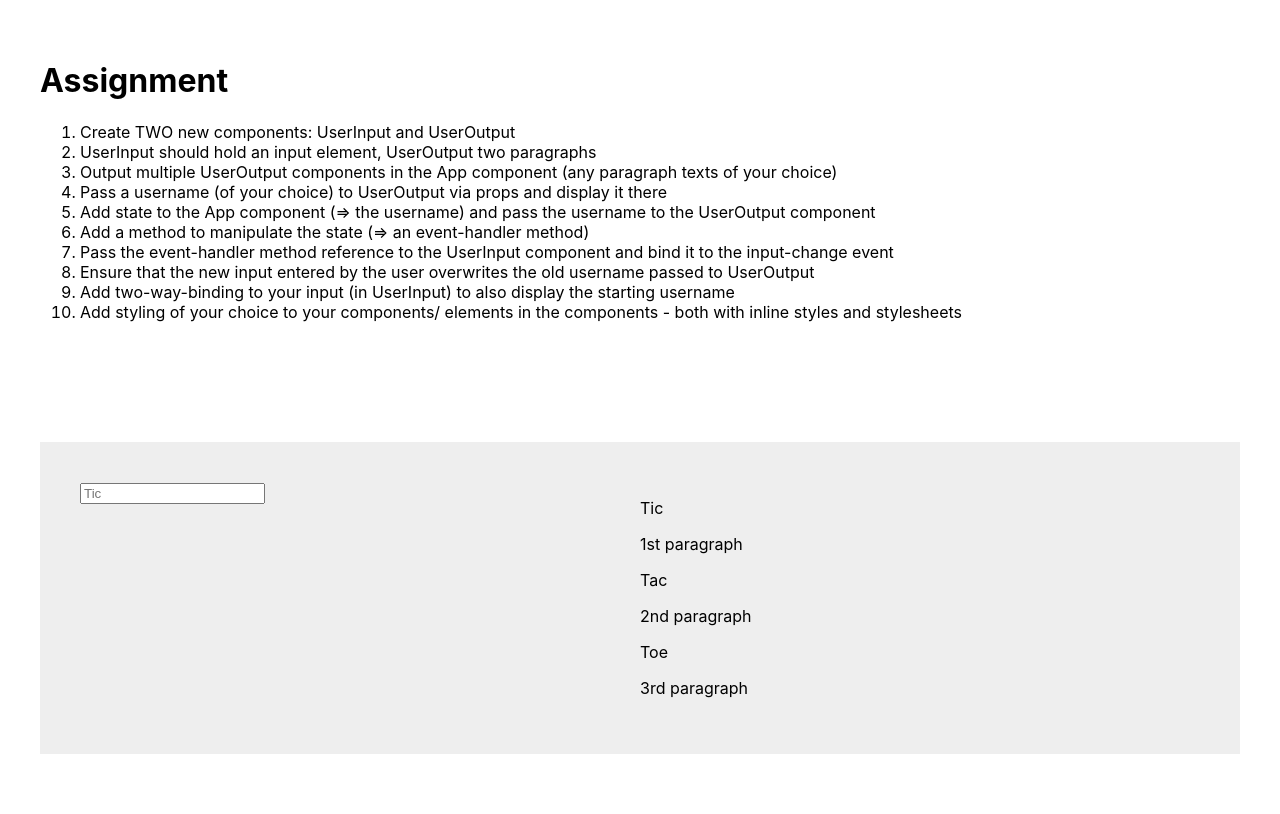
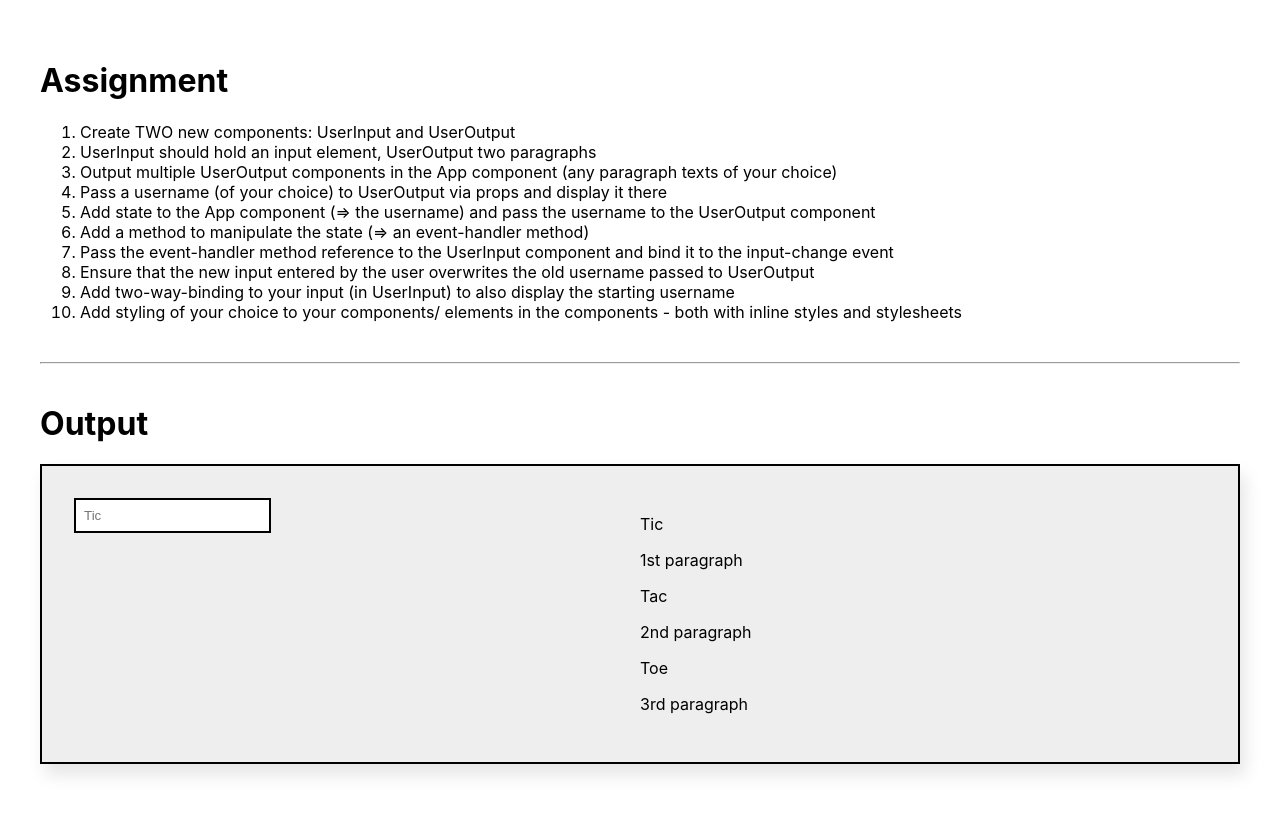
Before and after one commit to Sabinerobart/assignment1, a React (Create React App) app: page / in a window 1280 px wide. Shown: the top 814 px of the page. Built offline with nearby package versions, Linux system fonts and the light colour scheme.

Commit message:
Improve styling

```diff
--- a/src/App.css
+++ b/src/App.css
@@ -21,6 +21,10 @@
   color: #09d3ac;
 }
 
+.flex {
+  box-shadow: 0.3rem 0.7rem 1rem rgba(0, 0, 0, 0.1);
+}
+
 @media (max-width: 626px) {
   .flex {
     flex-direction: column;
--- a/src/App.js
+++ b/src/App.js
@@ -62,13 +62,15 @@ const App = () => {
           components - both with inline styles and stylesheets
         </li>
       </ol>
+      <hr style={{ margin: "5vh 0" }} />
+      <h1>Output</h1>
       <div
         style={{
           display: "flex",
           justifyContent: "center",
-          padding: "5vh",
+          padding: "4vh",
           background: "#eee",
-          margin: "15vh 0"
+          border: "2px solid black"
         }}
         className="flex"
       >
--- a/src/components/UserInput.js
+++ b/src/components/UserInput.js
@@ -1,11 +1,18 @@
 import React from "react";
 
 const UserInput = props => {
+  const style = {
+    outline: "none",
+    border: "2px solid black",
+    padding: ".5rem"
+  };
+
   return (
     <input
       type="text"
       onChange={props.changed}
       placeholder={props.currentName}
+      style={style}
     />
   );
 };
```
